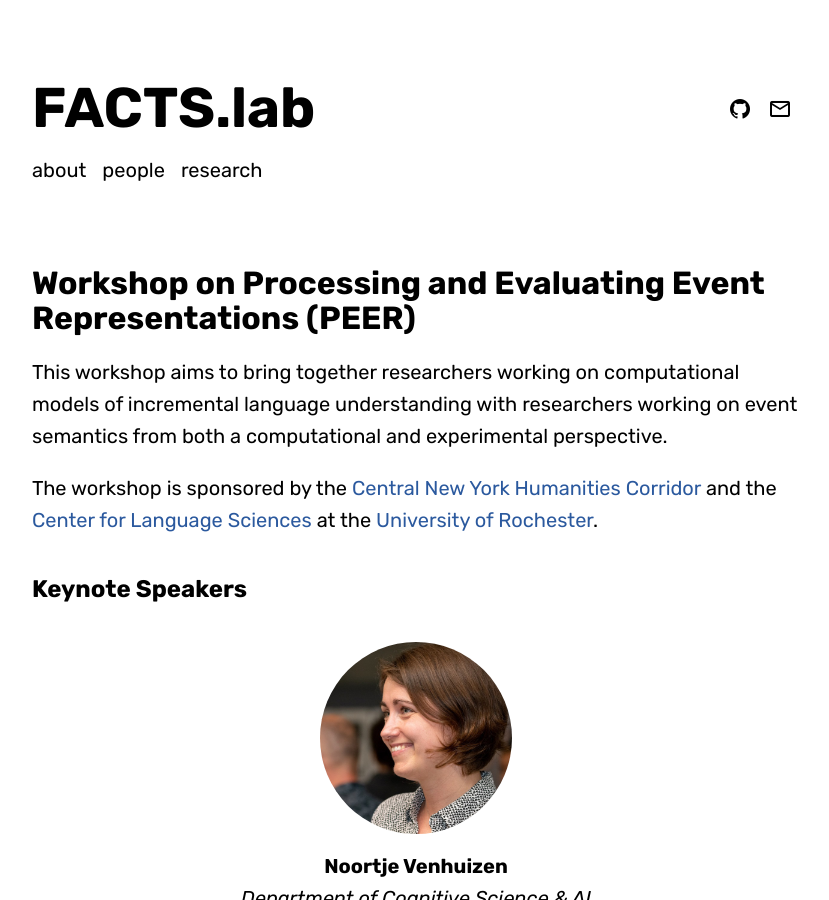
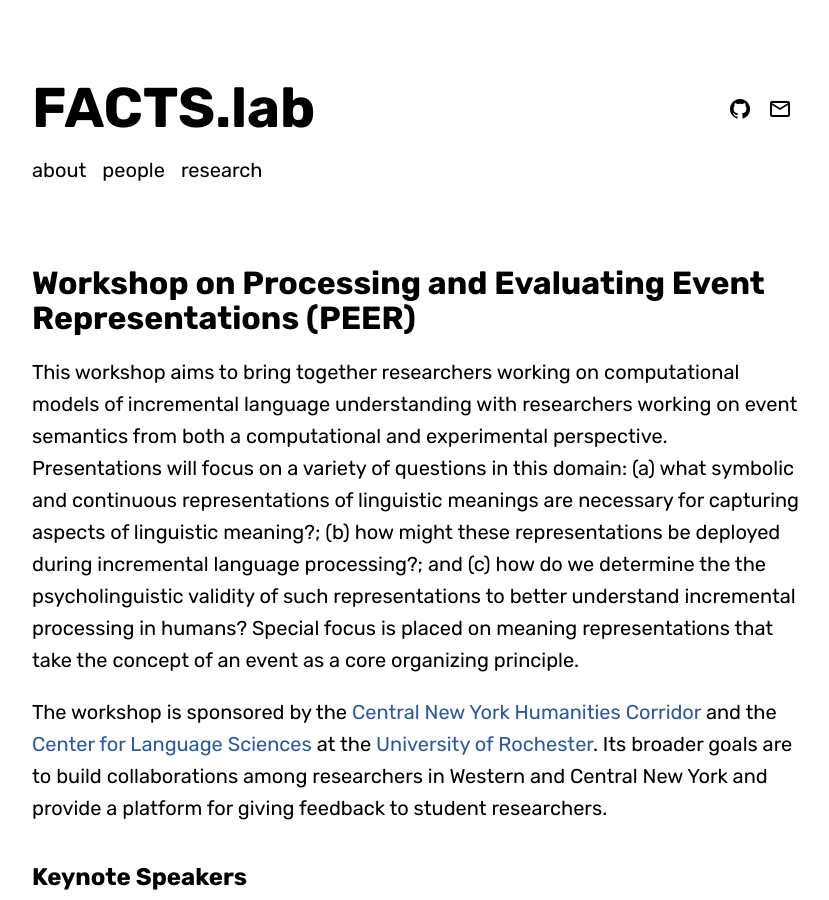
Before and after one commit to FACTSlab/factslab.github.io, a Jekyll site: the page built from peer-workshop-2023.md, in a window 1280 px wide and 900 px high. Shown: the whole window, without its empty margins (224-1053 px from the left). Built offline with Jekyll 4.4.1, drawn with Linux system fonts in a browser that asks for light colours; some web fonts are replaced.

Commit message:
Augments workshop description

```diff
--- a/peer-workshop-2023.md
+++ b/peer-workshop-2023.md
@@ -8,9 +8,9 @@ images: assets/img/peer-workshop-2023/
 
 # Workshop on Processing and Evaluating Event Representations (PEER)
 
-This workshop aims to bring together researchers working on computational models of incremental language understanding with researchers working on event semantics from both a computational and experimental perspective.
+This workshop aims to bring together researchers working on computational models of incremental language understanding with researchers working on event semantics from both a computational and experimental perspective. Presentations will focus on a variety of questions in this domain: (a) what symbolic and continuous representations of linguistic meanings are necessary for capturing aspects of linguistic meaning?; (b) how might these representations be deployed during incremental language processing?; and (c) how do we determine the the psycholinguistic validity of such representations to better understand incremental processing in humans? Special focus is placed on meaning representations that take the concept of an event as a core organizing principle.
 
-The workshop is sponsored by the [Central New York Humanities Corridor](https://www.cnycorridor.net/) and the [Center for Language Sciences](https://www.sas.rochester.edu/cls/) at the [University of Rochester](https://rochester.edu/).
+The workshop is sponsored by the [Central New York Humanities Corridor](https://www.cnycorridor.net/) and the [Center for Language Sciences](https://www.sas.rochester.edu/cls/) at the [University of Rochester](https://rochester.edu/). Its broader goals are to build collaborations among researchers in Western and Central New York and provide a platform for giving feedback to student researchers.
 
 ## Keynote Speakers
 
```
